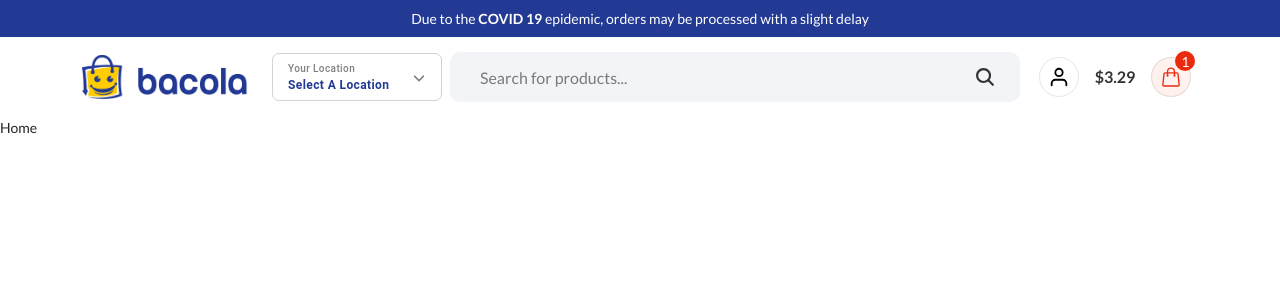
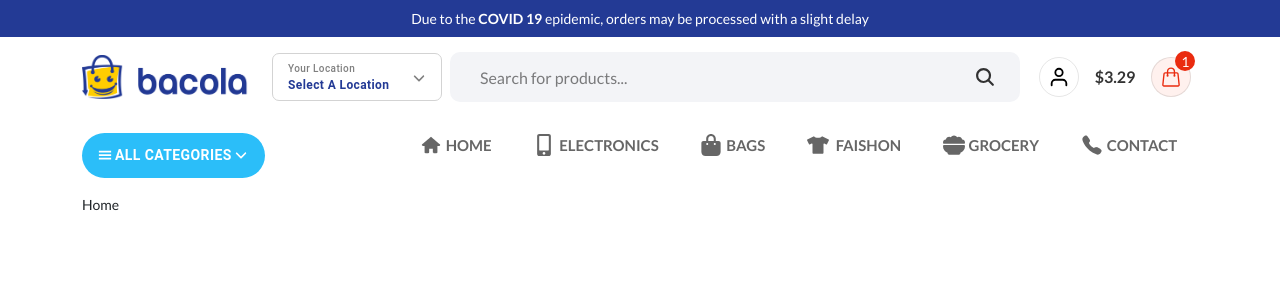
Before and after one commit to DoDoxD1/ecom-app-mern, a React (Create React App) app: page / in a window 1280 px wide. Shown: the top 300 px of the page. Built offline with nearby package versions, Linux system fonts and the light colour scheme.

Commit message:
navbar done

```diff
--- a/src/App.css
+++ b/src/App.css
@@ -158,3 +158,46 @@ header .headerSearch svg {
   border-radius: 50%;
   color: white;
 }
+
+/* navbar */
+
+nav {
+  width: 100%;
+}
+
+.allCatTab Button {
+  width: 70%;
+  background-color: #2bbef9;
+  color: white;
+  padding: 10px 15px;
+  border-radius: 50px;
+  font-weight: 600;
+}
+
+.navTab ul {
+  width: 100%;
+}
+
+.navTab ul li {
+  text-transform: uppercase;
+  list-style-type: none;
+  font-size: 15px;
+}
+
+.navTab ul li a {
+  padding: 12px 20px;
+  text-decoration: none;
+  font-weight: 600;
+  color: rgba(0, 0, 0, 0.6);
+  transition: all 0.2s ease-in-out;
+  border-radius: 30px;
+}
+
+.navTab ul li a svg {
+  font-size: 22px;
+}
+
+.navTab ul li a:hover {
+  background-color: #f0faff;
+  color: #2bbef9;
+}
--- /dev/null
+++ b/src/Components/Header/CartSection.js
@@ -0,0 +1,26 @@
+import Button from "@mui/material/Button";
+import { FiUser } from "react-icons/fi";
+import { HiOutlineShoppingBag } from "react-icons/hi2";
+
+function CartSection() {
+  return (
+    <div className="part-3 d-flex align-items-center justify-content-center col-sm-2 ms-auto">
+      <Button className="circle  me-3">
+        <FiUser />
+      </Button>
+      <div className="cartTab d-flex align-items-center">
+        <span className="price">$3.29</span>
+        <div className="position-relative ms-3">
+          <Button className="circle cart ">
+            <HiOutlineShoppingBag />
+          </Button>
+          <span className="count  d-flex align-items-cente justify-content-center">
+            1
+          </span>
+        </div>
+      </div>
+    </div>
+  );
+}
+
+export default CartSection;
--- a/src/Components/Header/Header.js
+++ b/src/Components/Header/Header.js
@@ -2,9 +2,8 @@ import Logo from "./Logo";
 import CountryDropDown from "./CountryDropdown";
 import TopStrip from "./TopStrip";
 import Searchbar from "./Searchbar";
-import Button from "@mui/material/Button";
-import { FiUser } from "react-icons/fi";
-import { HiOutlineShoppingBag } from "react-icons/hi2";
+import Navbar from "./Navbar";
+import CartSection from "./CartSection";
 
 const Header = () => {
   return (
@@ -16,25 +15,11 @@ const Header = () => {
             <Logo />
             <CountryDropDown />
             <Searchbar />
-            <div className="part-3 d-flex align-items-center justify-content-center col-sm-2 ms-auto">
-              <Button className="circle  me-3">
-                <FiUser />
-              </Button>
-              <div className="cartTab d-flex align-items-center">
-                <span className="price">$3.29</span>
-                <div className="position-relative ms-3">
-                  <Button className="circle cart ">
-                    <HiOutlineShoppingBag />
-                  </Button>
-                  <span className="count  d-flex align-items-cente justify-content-center">
-                    1
-                  </span>
-                </div>
-              </div>
-            </div>
+            <CartSection />
           </div>
         </div>
       </header>
+      <Navbar />
     </div>
   );
 };
--- /dev/null
+++ b/src/Components/Header/Navbar.js
@@ -0,0 +1,75 @@
+import { GiHamburgerMenu } from "react-icons/gi";
+import { FaAngleDown } from "react-icons/fa6";
+import Button from "@mui/material/Button";
+import { Link } from "react-router-dom";
+import { FaTshirt } from "react-icons/fa";
+import { TiHome } from "react-icons/ti";
+import { IoCall } from "react-icons/io5";
+import { FaBowlFood } from "react-icons/fa6";
+import { FaMobileAlt } from "react-icons/fa";
+import { FaBagShopping } from "react-icons/fa6";
+
+function Navbar() {
+  return (
+    <nav className="pt-3 pb-3">
+      <div className="container">
+        <div className="row">
+          <div className="col-sm-3 categories">
+            <div className="allCatTab">
+              <Button className="allCat d-flex justify-content-around">
+                <GiHamburgerMenu />
+                <span className="text">ALL CATEGORIES</span>
+                <FaAngleDown />
+              </Button>
+            </div>
+          </div>
+          <div className="col-sm-9 navTab d-flex align-items-center justify-content-center">
+            <ul className="d-flex justify-content-around align-items-center">
+              <li>
+                <Link to="/">
+                  {" "}
+                  <TiHome className="mb-1 me-1" />
+                  Home
+                </Link>
+              </li>
+              <li>
+                <Link to="/">
+                  {" "}
+                  <FaMobileAlt className="mb-1 me-1" />
+                  Electronics
+                </Link>
+              </li>
+              <li>
+                <Link to="/">
+                  <FaBagShopping className="mb-1 me-1" />
+                  Bags
+                </Link>
+              </li>
+              <li>
+                <Link to="/">
+                  <FaTshirt className="mb-1 me-1" /> Faishon
+                </Link>
+              </li>
+              <li>
+                <Link to="/">
+                  {" "}
+                  <FaBowlFood className="mb-1 me-1" />
+                  Grocery
+                </Link>
+              </li>
+              <li>
+                <Link to="/">
+                  {" "}
+                  <IoCall className="mb-1 me-1" />
+                  Contact
+                </Link>
+              </li>
+            </ul>
+          </div>
+        </div>
+      </div>
+    </nav>
+  );
+}
+
+export default Navbar;
--- a/src/Pages/Home.js
+++ b/src/Pages/Home.js
@@ -1,5 +1,5 @@
 const Home = () => {
-  return <div>Home</div>;
+  return <div className="container">Home</div>;
 };
 
 export default Home;
```
